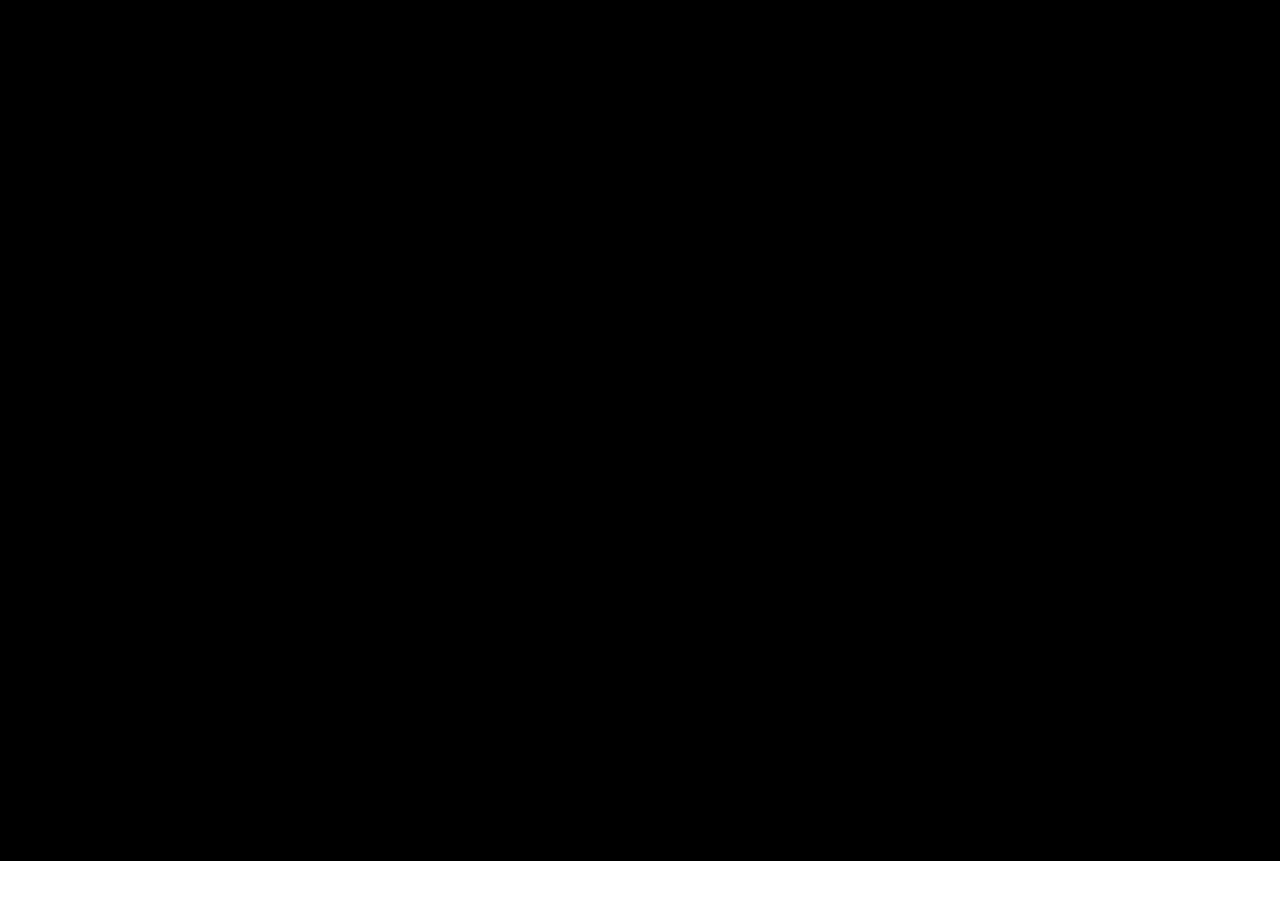
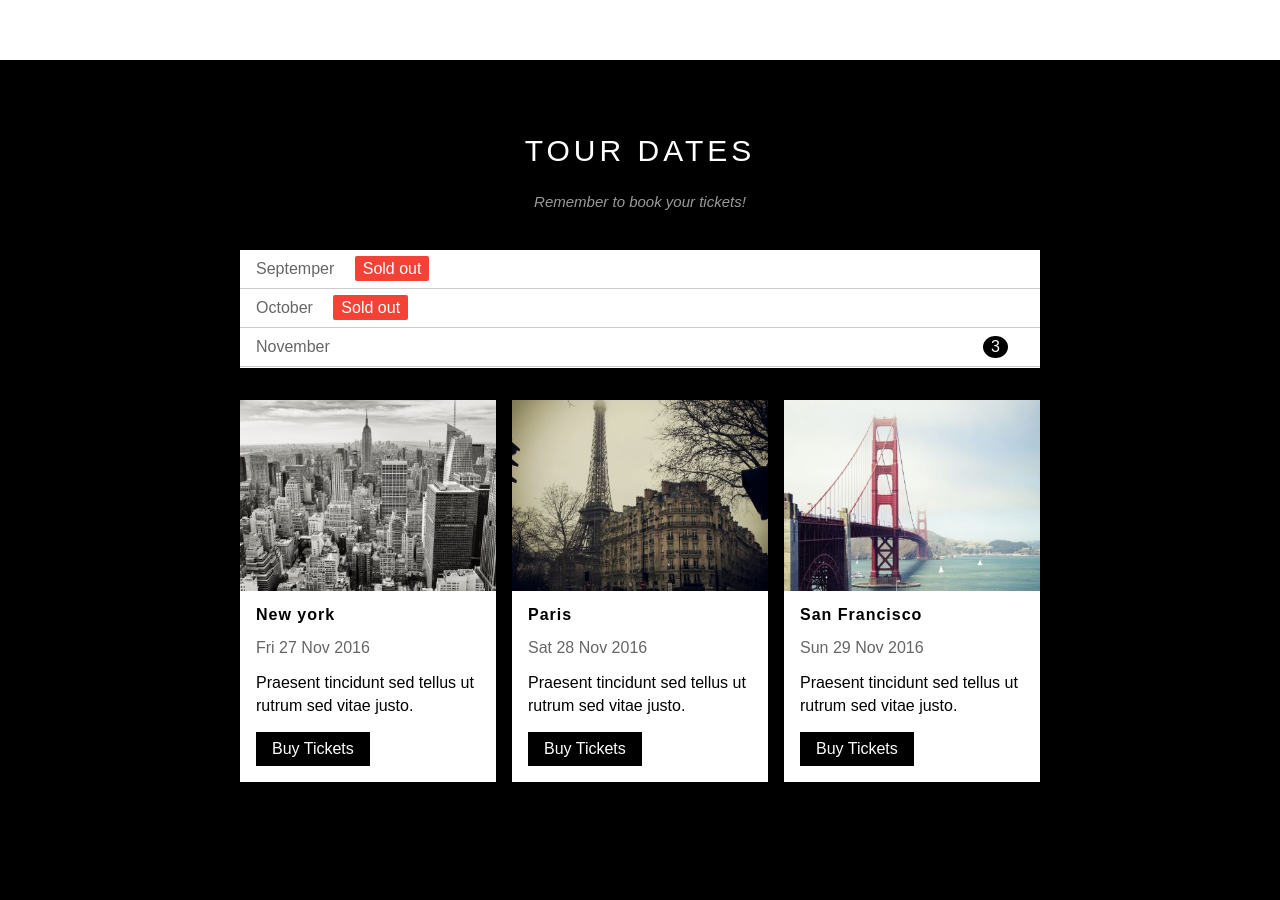
Before and after one commit to GunKK/web_theband, a plain HTML site: page index.html in a window 1280 px wide. Shown: the part 1360-2260 px from the top of the page. Before the commit the page ends 2221 px from the top, so only its background shows below. Drawn offline with Linux system fonts and the light colour scheme.

Commit message:
update tour

```diff
--- a/assets/css/sytle.css
+++ b/assets/css/sytle.css
@@ -4,7 +4,9 @@
     box-sizing: border-box;
 }
 
-
+.clear {
+    clear: both;
+}
 
 html {
     font-family: Arial, Helvetica, sans-serif;
@@ -138,10 +140,12 @@ html {
 
 #content .content_section {
     padding: 64px 16px;
-    margin: 0 13%;
+    width:800px;
+    margin:0 auto;
 }
 
-#content .content_section .band_heading {
+#content .content_section .heading,
+#content .tour_section .heading {
     text-align: center;
     text-transform: uppercase;
     color: #000;
@@ -150,7 +154,8 @@ html {
     padding: 10px 0px;
 }
 
-#content .content_section .band_subheading {
+#content .content_section .subheading,
+#content .tour_section .subheading {
     text-align: center;
     color: #000;
     font-size: 15px;
@@ -184,7 +189,8 @@ html {
 .band_member_list .member .member_name {
     color: #000;
     font-size: 15px;
-    width:154px;
+    /* width:154px; */
+    width:100%;
     text-align: center;
     padding: 15px 0;
 }
@@ -193,12 +199,118 @@ html {
     width:154px;
     height:154px;
     border-radius: 5px;
+    margin-bottom: 112px;
 }
 
-.tour_section {
-    clear:both;
+#content .tour_section {
     background-color: #000;
     height: 1000px;
+    padding: 64px 16px
+}
+
+#content .tour_section .heading,
+#content .tour_section .subheading {
+    color: #fff !important;
+}
+
+.tour_section .ticket_counter {
+    width:800px;
+    margin:0 auto;
+    margin-top: 25px;
+    background-color: #fff;
+    height: 118px;
+}
+
+.tour_section .ticket_counter .status_ticket {
+    height: 39px;
+    padding: 8px 16px;
+    line-height: 22px;
+    border-bottom: 1px solid #ccc;
+}
+
+.ticket_counter .status_ticket .month {
+    color: #000;
+    opacity: 0.6;
+}
+
+.ticket_counter .status_ticket .soldout {
+    background-color: #f44336;
+    color: #fff;
+    padding: 4px 8px;
+    margin-left: 16px;
+    border-radius: 2px;
+}
+
+.ticket_counter .status_ticket .remain_ticket {
+    color: #fff;
+    float: right;
+    background-color: #000;
+    border-radius: 50%;
+    padding: 0 8px;
+    margin-right: 16px;
+}
+
+.place_section {
+    width:800px;
+    margin:0 auto;
+    padding: 32px 0px;
+}
+
+.place_list {
+    margin: 0 -8px;
+}
+
+.place_list .place_item {
+    width: 33.333%;
+    float: left;
+    padding: 0 8px;
+}
+
+.place_item .place_img {
+    width:100%;
+    display: block;
+}
+
+.place_item .place_img:hover {
+    opacity: 0.6;
+    cursor: pointer;
+}
+
+.place_content {
+    background-color: #fff;
+    padding: 0px 16px;
+}
+
+.place_content .place_name {
+    color: #000;
+    font-weight: bold;
+    margin: 15px 0px;
+    display: inline-block;
+    letter-spacing: 1px;
+}
+
+.place_content .place_time {
+    color: #000;
+    opacity: 0.6;
+}
+
+.place_content .place_decription {
+    line-height: 1.4;
+    margin: 15px 0px;
+}
+
+.place_content .place_btn {
+    text-decoration: none;
+    color: #fff;
+    background-color: #000;
+    padding: 8px 16px;
+    display: inline-block;
+    margin-bottom: 16px;
+}
+
+.place_content .place_btn:hover {
+    background-color: #ccc;
+    color: #000;
 }
 
 #footer {
--- a/index.html
+++ b/index.html
@@ -41,12 +41,13 @@
             </div>
         </div>
         <div id="content">
+            <!-- content section -->
             <div class="content_section">
                 <!-- band content -->
-                <div class="band_heading">
+                <div class="heading">
                     The band
                 </div>
-                <div class="band_subheading">
+                <div class="subheading">
                     I love music
                 </div>
                 <div class="band_content">
@@ -73,10 +74,94 @@
                             <img src="./assets/img/content/bandmember.jpg" alt="band_member" title="member" class="member_img">
                     </div>
                 </div>
+                <div class="clear"></div>
             </div>
-
+            <!-- tour section -->
             <div class="tour_section">
-
+                <div class="heading">
+                    TOUR DATES
+                </div>
+                <div class="subheading">
+                    Remember to book your tickets!
+                </div>
+                <!-- ticket box -->
+                <div class="ticket_counter">
+                    <div class="status_ticket">
+                        <span class="month">
+                            Septemper
+                        </span>
+                        <span class="soldout">
+                            Sold out
+                        </span>
+                    </div>
+                    <div class="status_ticket">
+                        <span class="month">
+                            October
+                        </span>
+                        <span class="soldout">
+                            Sold out
+                        </span>
+                    </div>
+                    <div class="status_ticket">
+                        <span class="month">
+                            November
+                        </span>
+                        <span class="remain_ticket">
+                            3
+                        </span>
+                    </div>
+                </div>
+                <!-- tour place -->
+                <div class="place_section">
+                    <div class="place_list">
+                        <div class="place_item">
+                            <img src="./assets/img/placeTour/newyork.jpg" alt="" class="place_img">
+                            <div class="place_content">
+                                <div class="place_name">
+                                    New york
+                                </div>
+                                <div class="place_time">
+                                    Fri 27 Nov 2016
+                                </div>
+                                <div class="place_decription">
+                                    Praesent tincidunt sed tellus ut rutrum sed vitae justo.
+                                </div>
+                                <a href="#" class="place_btn">Buy Tickets</a>
+                            </div>
+                        </div>
+                        <div class="place_item">
+                            <img src="./assets/img/placeTour/paris.jpg" alt="" class="place_img">
+                            <div class="place_content">
+                                <div class="place_name">
+                                    Paris
+                                </div>
+                                <div class="place_time">
+                                    Sat 28 Nov 2016
+                                </div>
+                                <div class="place_decription">
+                                    Praesent tincidunt sed tellus ut rutrum sed vitae justo.
+                                </div>
+                                <a href="#" class="place_btn">Buy Tickets</a>
+                            </div>
+                        </div>
+                        <div class="place_item">
+                            <img src="./assets/img/placeTour/sanfran.jpg" alt="" class="place_img">
+                            <div class="place_content">
+                                <div class="place_name">
+                                    San Francisco
+                                </div>
+                                <div class="place_time">
+                                    Sun 29 Nov 2016
+                                </div>
+                                <div class="place_decription">
+                                    Praesent tincidunt sed tellus ut rutrum sed vitae justo.
+                                </div>
+                                <a href="#" class="place_btn">Buy Tickets</a>
+                            </div>
+                        </div>
+                        <div class="clear"></div>
+                    </div>
+                </div>
             </div>
 
             <div class="contact_section">
```
Also changed, not shown: assets/img/placeTour/newyork.jpg (added), assets/img/placeTour/paris.jpg (added), assets/img/placeTour/sanfran.jpg (added).
